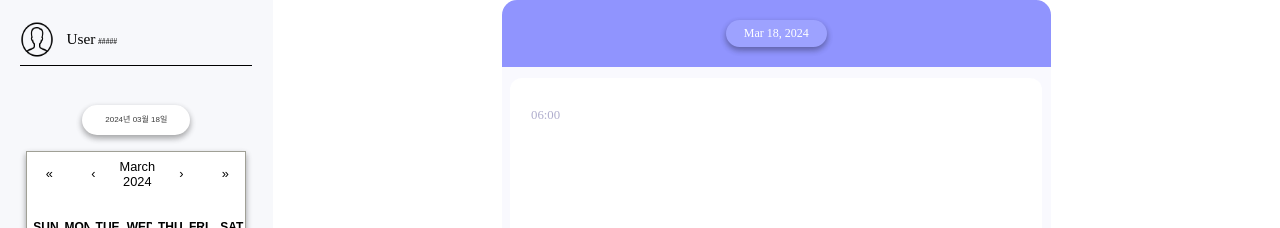
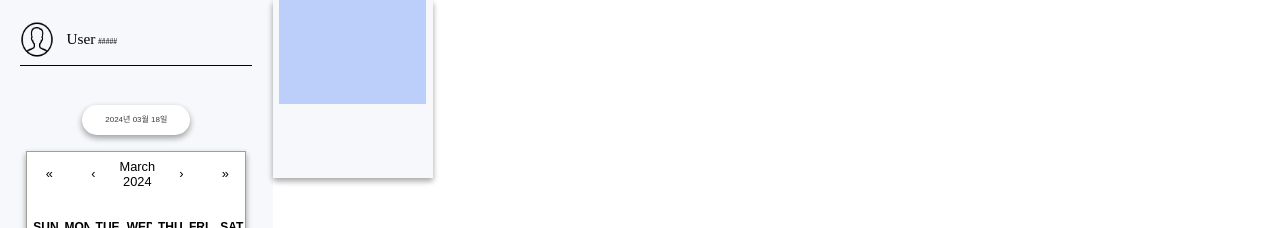
Before and after one commit to play3step/PlanDing-Frontend, a React (Vite) app: page /Schedule in a window 1280 px wide. Shown: the top 228 px of the page. Built offline with nearby package versions, Linux system fonts and the light colour scheme; no server answers.

Commit message:
faet: 그룹 상태관리 추가

```diff
--- a/src/App.jsx
+++ b/src/App.jsx
@@ -5,6 +5,7 @@ import SideMenu from './components/SideMenu/SideMenu'
 import SchedulePage from './pages/SchedulePage'
 import RouterBtn from './components/atom/RouterBtn'
 import LoginPage from './pages/LoginPage'
+import ScheduleListPage from './pages/ScheduleListPage'
 
 function App() {
   return (
@@ -25,7 +26,11 @@ function App() {
             element={<LoginPage />}
           />
           <Route
-            path="/schedule"
+            path="/Schedule"
+            element={<ScheduleListPage />}
+          />
+          <Route
+            path="/schedule/:id"
             element={<SchedulePage />}
           />
         </Routes>
--- a/src/api/Schedule/ScheduleUpdate.js
+++ b/src/api/Schedule/ScheduleUpdate.js
@@ -1,4 +1,4 @@
-import { setSchedule } from '../../redux/modules/schedule'
+import { setSchedule } from '../../redux/modules/schedule/scheduleUpdate'
 import basicApi from '../index'
 
 export const ScheduleCreation = async (token, scheduleData) => {
--- /dev/null
+++ b/src/components/ScheduleListPage/ScheduleAdd.jsx
@@ -0,0 +1,27 @@
+import styled from 'styled-components'
+
+const ScheduleAdd = () => {
+  return (
+    <AddContainer>
+      <AddImg />
+    </AddContainer>
+  )
+}
+export default ScheduleAdd
+
+const AddContainer = styled.div`
+  width: 12.5vw;
+  height: 22.22222222222222vh;
+  display: flex;
+  justify-content: center;
+  background-color: #f7f8fb;
+  box-shadow:
+    0 3px 6px rgba(0, 0, 0, 0.16),
+    0 3px 6px rgba(0, 0, 0, 0.23);
+`
+
+const AddImg = styled.div`
+  width: 11.458333333333332vw;
+  height: 12.962962962962962vh;
+  background-color: #bccefa;
+`
--- a/src/components/SideMenu/SideMenu.jsx
+++ b/src/components/SideMenu/SideMenu.jsx
@@ -5,7 +5,7 @@ import { setDate } from '../../redux/modules/calendar'
 import dayjs from 'dayjs'
 import UserProfile from './UserProfile'
 import AddSchedule from './atom/AddSchedule'
-import { addSchedule } from '../../redux/modules/schedule'
+import { addSchedule } from '../../redux/modules/schedule/scheduleUpdate'
 import { useState } from 'react'
 import { ScheduleCreation } from '../../api/Schedule/ScheduleUpdate'
 
--- /dev/null
+++ b/src/pages/ScheduleListPage.jsx
@@ -0,0 +1,6 @@
+import ScheduleAdd from '../components/ScheduleListPage/ScheduleAdd'
+
+const ScheduleListPage = () => {
+  return <ScheduleAdd />
+}
+export default ScheduleListPage
--- a/src/redux/config/configStore.js
+++ b/src/redux/config/configStore.js
@@ -1,13 +1,15 @@
 import { createStore, combineReducers, applyMiddleware } from 'redux'
 import calendarReducer from '../modules/calendar'
-import scheduleReducer from '../modules/schedule'
+import scheduleReducer from '../modules/schedule/scheduleUpdate'
 import userReducer from '../modules/user'
 import { thunk } from 'redux-thunk'
+import groupReducer from '../modules/schedule/scheduleList'
 
 const rootReducer = combineReducers({
   calendar: calendarReducer,
   schedule: scheduleReducer,
-  users: userReducer
+  users: userReducer,
+  group: groupReducer
 })
 
 const store = createStore(
--- a/src/redux/modules/index.js
+++ b/src/redux/modules/index.js
@@ -1,12 +1,14 @@
 import { combineReducers } from 'redux'
 import calendar from './calendar'
-import schedule from './schedule'
+import schedule from './schedule/scheduleUpdate'
 import users from './user'
+import groups from './schedule/scheduleList'
 
 const rootReducer = combineReducers({
   calendar,
   schedule,
-  users
+  users,
+  groups
 })
 
 export default rootReducer
--- /dev/null
+++ b/src/redux/modules/schedule/scheduleList.js
@@ -0,0 +1,35 @@
+const SET_GROUP = 'SET_GROUP'
+const ADD_GROUP = 'ADD_GROUP'
+
+export const setGroup = group => ({
+  type: SET_GROUP,
+  Payload: group
+})
+
+export const addGroup = title => ({
+  type: ADD_GROUP,
+  Payload: title
+})
+
+const initialState = {
+  groups: []
+}
+
+const groupReducer = (state = initialState, action) => {
+  switch (action.type) {
+    case SET_GROUP:
+      return {
+        ...state,
+        groups: action.Payload
+      }
+    case ADD_GROUP:
+      return {
+        ...state,
+        groups: [...state.groups, action.Payload]
+      }
+    default:
+      return state
+  }
+}
+
+export default groupReducer
```
Also changed, not shown: src/api/Schedule/ScheduleList.js (added), src/components/ScheduleListPage/ScheduleBox.jsx (added), src/redux/modules/schedule/scheduleUpdate.js (renamed from src/redux/modules/schedule.js).
